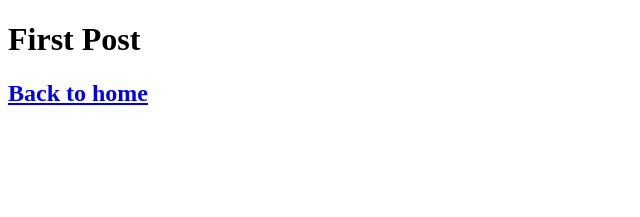
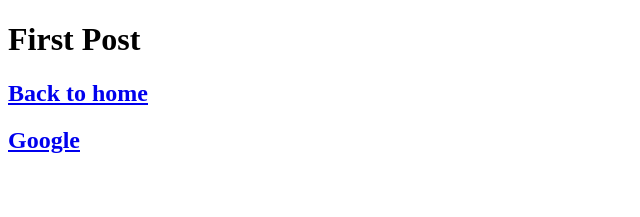
Before and after one commit to nemotoy/next-tutorial, a Next.js app in the folder nextjs-blog/: page /posts/first-post in a window 1280 px wide. Shown: the top 217 px of the page, without its empty margins (0-640 px from the left). Built offline with nearby package versions, Linux system fonts and the light colour scheme.

Commit message:
add link that to outside app

```diff
--- a/nextjs-blog/pages/posts/first-post.js
+++ b/nextjs-blog/pages/posts/first-post.js
@@ -9,6 +9,9 @@ export default function FirstPost() {
           <a>Back to home</a>
         </Link>
       </h2>
+      <h2>
+          <a href="https://www.google.com/">Google</a>
+      </h2>
     </>
   )
 }
```
